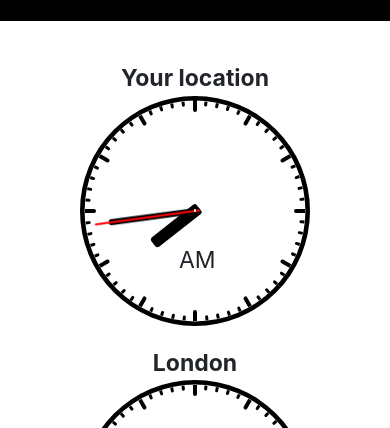
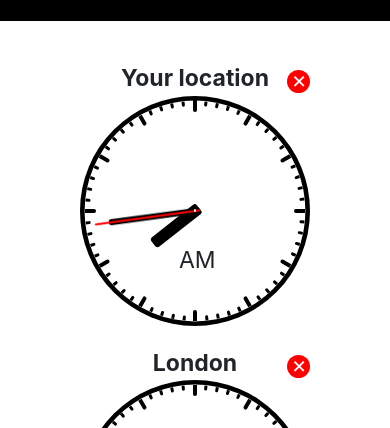
Before and after one commit to korneef/ra42_whatches, a React (Create React App) app: page / in a window 390 px wide. Shown: the part 177-605 px from the top of the page. Built offline with nearby package versions, Linux system fonts and the light colour scheme.

Commit message:
add media queries for delete-button

```diff
--- a/src/components/molecules/Clock/Clock.css
+++ b/src/components/molecules/Clock/Clock.css
@@ -24,6 +24,12 @@
   font-size: 0.1em;
   border: none;
   border-radius: 50%;
+}
+
+@media (max-width: 1023px) {
+  .clock__delete-clock-button {
+    display: block;
+  }
 }
 
 .clock__delete-clock-button::before {
```
